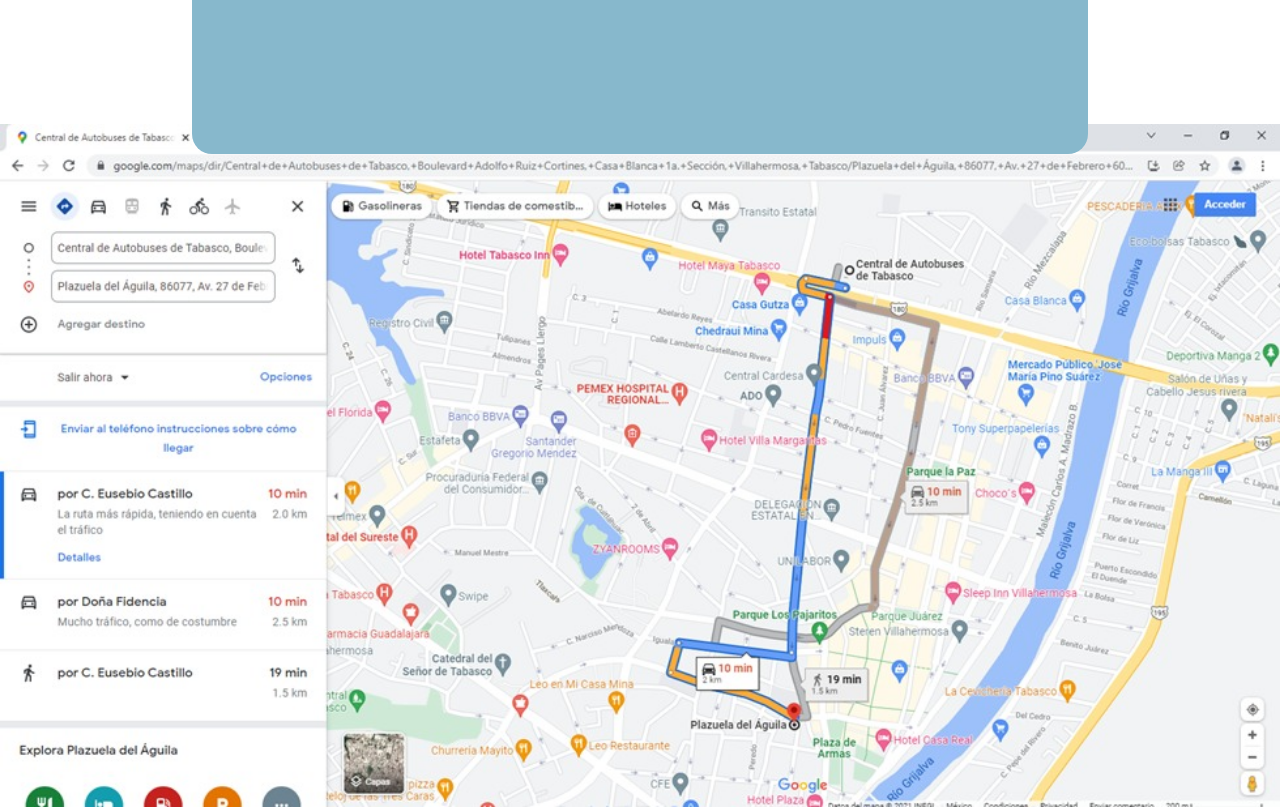
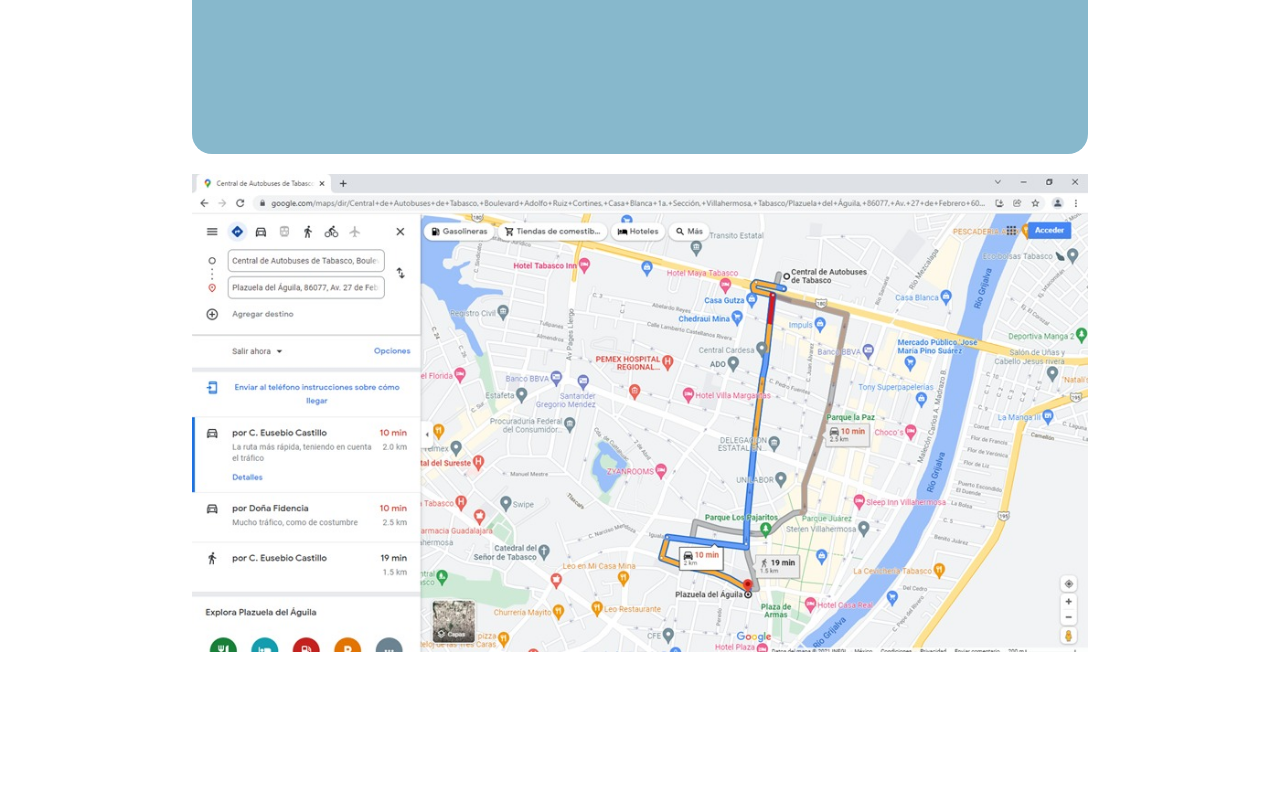
Before and after one commit to Zamora3412/primera-pagina, a plain HTML site: page plaza/plazuelaAguila.html in a window 1280 px wide. Shown: the part 920-1731 px from the top of the page. After the commit the page ends 1576 px from the top, so only its background shows below. Drawn offline with nearby package versions, Linux system fonts and the light colour scheme.

Commit message:
Update plazuelaAguila.html

```diff
--- a/plaza/plazuelaAguila.html
+++ b/plaza/plazuelaAguila.html
@@ -56,7 +56,12 @@
 	<a href = "../index.html"><img class = "hamburguer2" src ="imagenes/Salir.svg" alt=""></a>
 	<a class="enlace" href="https://goo.gl/maps/9NjGfXSqoYxeMn4w9"><img class ="hamburguer3" src="imagenes/Buscar.svg"></a>
 
-	<img src="imagenes/croquispla.jpeg" width="100%">
+	<div class="croquis">
+		<center>
+			<img src="imagenes/croquispla.jpeg" width="70%">
+		</center>
+	</div>
+
 
 </body>
 </html>
```
